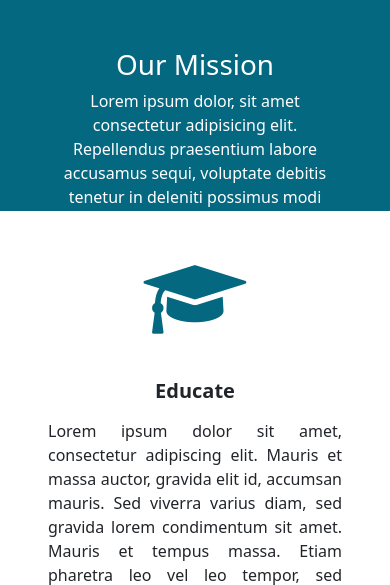
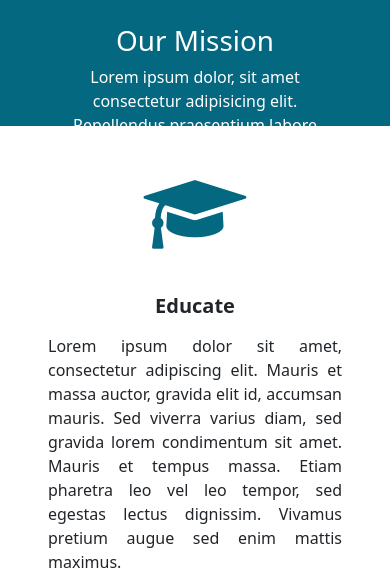
Before and after one commit to StaceyCameron/Healthify-Wellness-Application, a Node server app: page /about in a window 390 px wide. Shown: the part 60-645 px from the top of the page. Run offline with Node 20, Linux system fonts and the light colour scheme.

Commit message:
css changes

```diff
--- a/public/styles.css
+++ b/public/styles.css
@@ -1,6 +1,6 @@
 .banner {
     width:100%;
-    height:30%;
+    height:20%;
     background-color: #046880;
     background-repeat: no-repeat;
     background-position: center;
@@ -12,13 +12,13 @@
 
 @media screen and (max-width: 600px) {
     .banner {
-        height:25%;
+        height:15%;
     }
 
 }
 
 @media screen and (max-width: 992px) {
     .banner {
-        height:25%;
+        height:15%;
     }
 }
--- a/views/about.mustache
+++ b/views/about.mustache
@@ -9,7 +9,7 @@
     </div>
 
     <!-- Banner -->
-    <div class="banner text-center justify-content-center align-self-center pt-5">
+    <div class="banner text-center justify-content-center align-self-center pt-4">
         <h1>Our Mission</h1>
         <p class="mx-5">
           Lorem ipsum dolor, sit amet consectetur adipisicing elit. Repellendus praesentium
--- a/views/elements/navbar.mustache
+++ b/views/elements/navbar.mustache
@@ -12,7 +12,7 @@
             </button>
         </div>
     </div>
-    <div class="collapse navbar-collapse flex-grow-1 text-centre" id="navbar">
+    <div class="collapse navbar-collapse flex-grow-1 sticky-top text-centre" id="navbar">
         <ul class="navbar-nav ml-auto flex-nowrap">
             <li class="nav-item">
                 <a href="/home" class="nav-link text-white fw-normal fs-5">Home</a>
```
